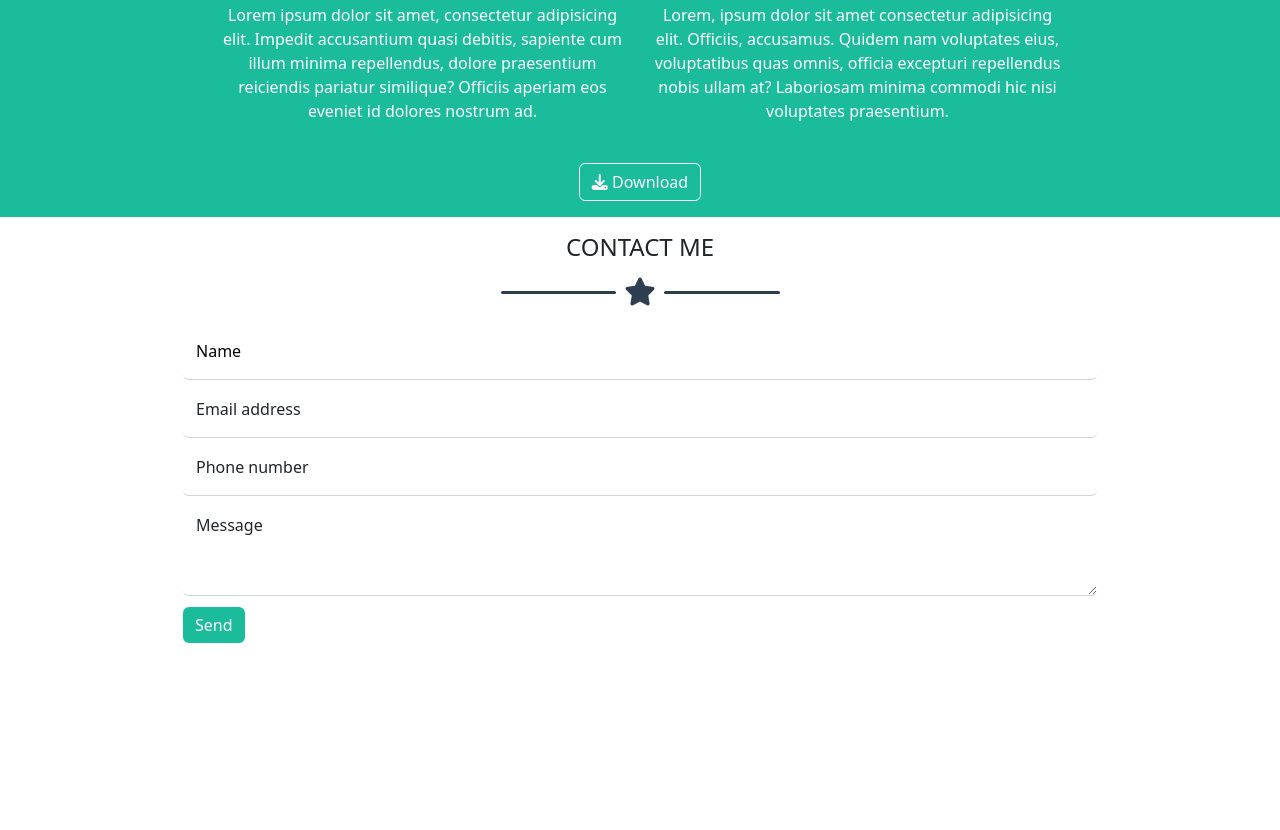
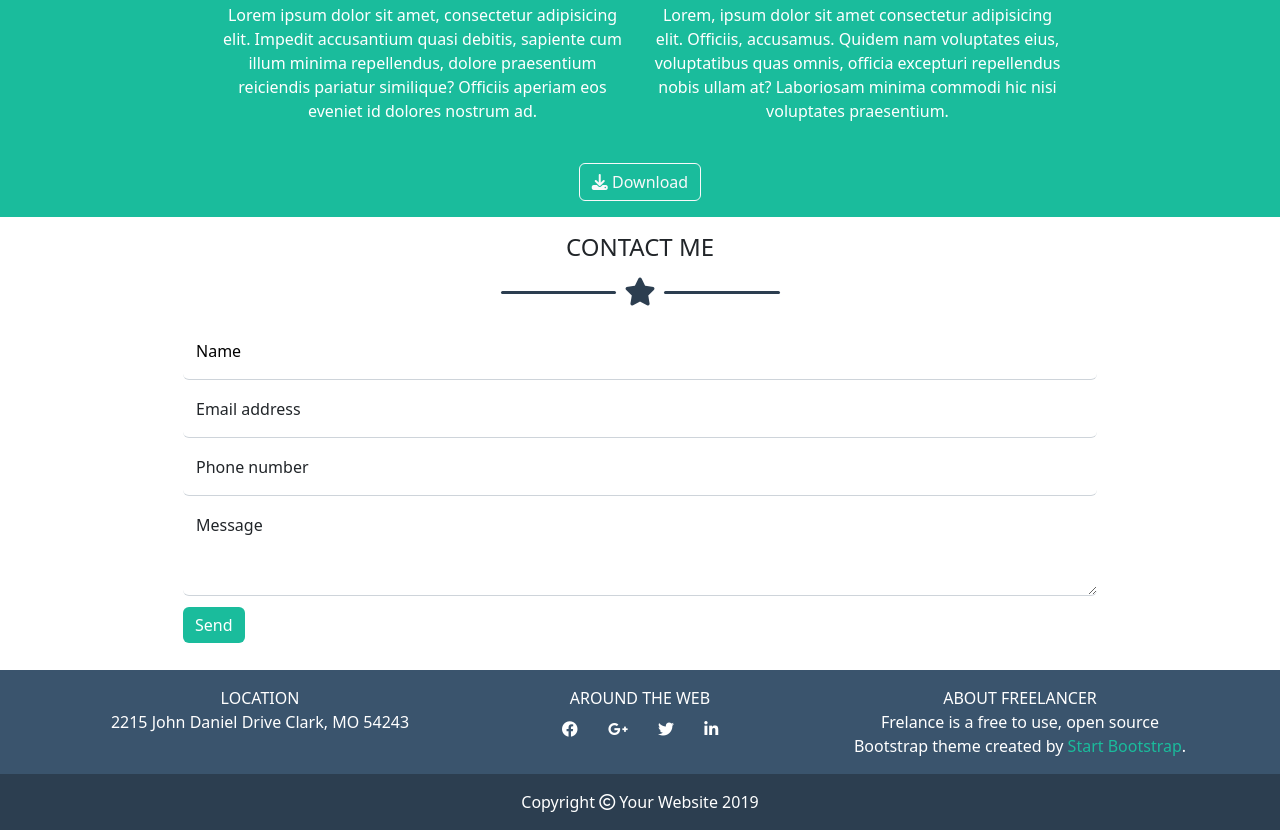
Before and after one commit to GabrieleCuccarini/html-css-bootstrap-freelancer, a plain HTML site: page index.html in a window 1280 px wide. Shown: the part 1364-2194 px from the top of the page. Before the commit the page ends 2034 px from the top, so only its background shows below. Drawn offline with nearby package versions, Linux system fonts and the light colour scheme.

Commit message:
Almost all done

```diff
--- a/css/style.css
+++ b/css/style.css
@@ -63,6 +63,19 @@ form .btn-success {
     margin: .7rem 0;
 }
 
+footer {
+    background-color: rgb(58,84,109);
+}
+
+footer a {
+    text-decoration: none;
+    color: var(--agua-bg);
+}
+
+.dark-blue {
+    background-color: rgb(44,62,80);
+}
+
 @media (min-width: 1400px) {
     .container-xxl, .container-xl, .container-lg, .container-md, .container-sm, .container {
       max-width: 1250px;
--- a/index.html
+++ b/index.html
@@ -169,6 +169,33 @@
             </div>
         </section>
 
+        <footer>
+            <div class="container">
+                <div class="row white text-center">
+                    <div class="col-12 col-md-4 my-3">
+                        <div>LOCATION</div>
+                        <div>2215 John Daniel Drive Clark, MO 54243</div>
+                    </div>
+                    <div class="col-12 col-md-4 my-3">
+                        <div>AROUND THE WEB</div>
+                        <button class="btn white"><i class="fa-brands fa-facebook"></i></button>
+                        <button class="btn white"><i class="fa-brands fa-google-plus-g"></i></button>
+                        <button class="btn white"><i class="fa-brands fa-twitter"></i></button>
+                        <button class="btn white"><i class="fa-brands fa-linkedin-in"></i></button>
+                    </div>
+                    <div class="col-12 col-md-4 my-3">
+                        <div>ABOUT FREELANCER</div>
+                        <div>Frelance is a free to use, open source Bootstrap theme created by <a href="#">Start Bootstrap</a>.</div>
+                    </div>
+                </div>
+            </div>
+        </footer>
+
+        <section class="dark-blue text-center py-3 white">
+
+            <div>Copyright <i class="fa-regular fa-copyright"></i> Your Website 2019</div>
+        </section>
+
     </main>
 
 </body>
```
